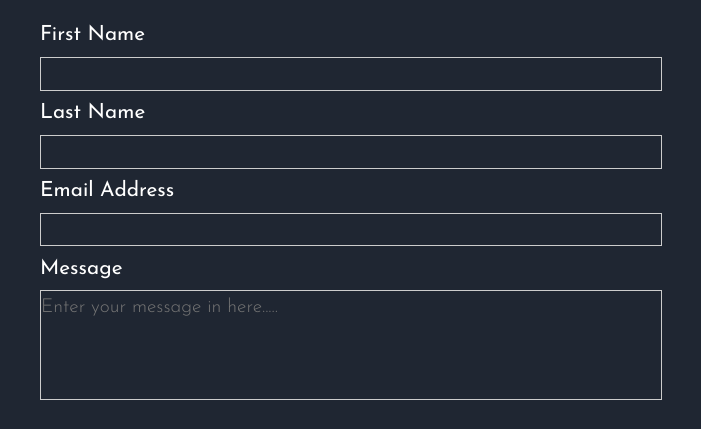
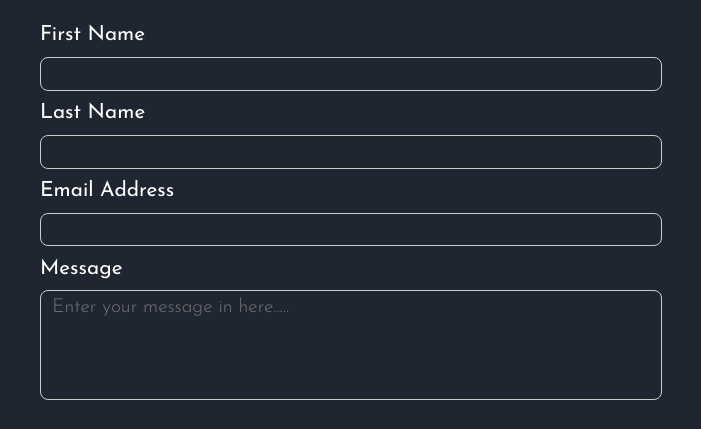
Before and after one commit to ttekie/portfolio, a plain HTML site: page index.html in a window 1280 px wide. Shown: the part 4425-4854 px from the top of the page, 289-990 px from the left. Drawn offline with Linux system fonts and the light colour scheme.

Commit message:
contact section modified

```diff
--- a/css/main.css
+++ b/css/main.css
@@ -345,6 +345,8 @@ a {
    font-family: inherit;
    font-weight: 300;
    background-color: var(--darkblue-color);
+   padding-left: 0.7rem;
+   border-radius: 0.5rem;
 }
 .form textarea {
    resize: none;
--- a/index.html
+++ b/index.html
@@ -197,15 +197,15 @@
                   <h2 class="contact-title">Contact Me</h2>
                   <div>
                      <label for="fname" class="label">First Name</label>
-                     <input type="text" id="fname">
+                     <input type="text" name="fname" id="fname">
                   </div>
                   <div>
                      <label for="lname" class="label">Last Name</label>
-                     <input type="text" id="lname">
+                     <input type="text" name="lname" id="lname">
                   </div>
                   <div>
                      <label for="email" class="label">Email Address</label>
-                     <input type="email" id="email">
+                     <input type="email" name ="email" id="email">
                   </div>
                   <div>
                      <label for="message" class="label">Message</label>
```
